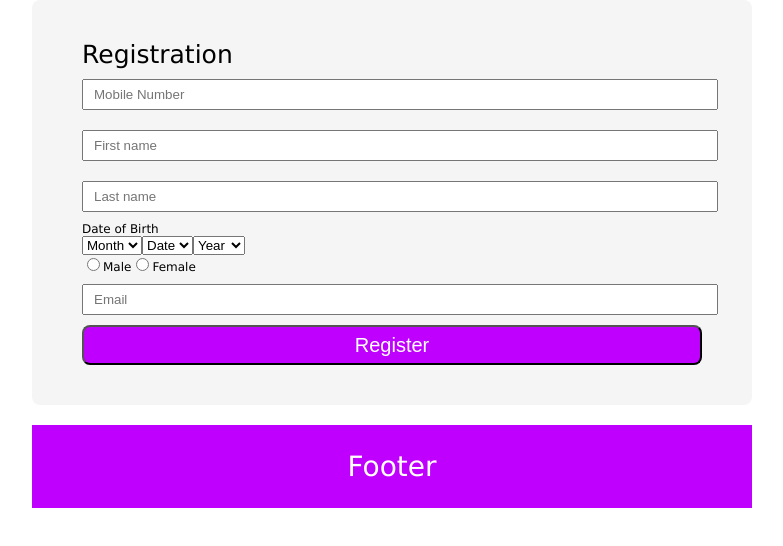
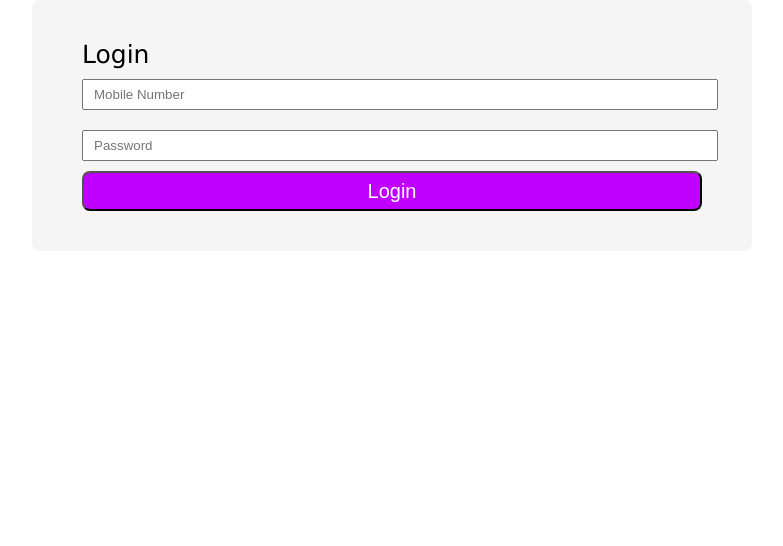
Before and after one commit to oscarhermawan17/mitrais-test, a React (Create React App) app in the folder frontend/: page /login in a window 1280 px wide. Shown: the top 546 px of the page, without its empty margins (248-1031 px from the left). Built offline with nearby package versions, Linux system fonts and the light colour scheme.

Commit message:
gotologin-without-render-404page-react-router-and-refactoring-message-response

```diff
--- a/frontend/package.json
+++ b/frontend/package.json
@@ -5,7 +5,8 @@
   "dependencies": {
     "axios": "^0.19.0",
     "react": "^16.10.2",
-    "react-dom": "^16.10.2"
+    "react-dom": "^16.10.2",
+    "react-router-dom": "^5.1.2"
   },
   "devDependencies": {
     "react-scripts": "3.2.0"
--- a/frontend/src/Footer.js
+++ /dev/null
@@ -1,16 +0,0 @@
-import React from 'react';
-import './App.css'
-
-class Footer extends React.Component {
-
-  render(){
-    return(
-      <div className={this.props.css_footer}>
-        Footer
-      </div>
-    )
-  }
-
-}
-
-export default Footer
--- a/frontend/src/App.css
+++ b/frontend/src/Style.css
@@ -74,3 +74,9 @@ button[type="submit"]{
   margin: 0 auto;
   margin-top: 20px;
 }
+
+.lost_page{
+  margin-top: 50px;
+  text-align: center;
+  font-size: 50px;
+}
--- /dev/null
+++ b/frontend/src/components/App.js
@@ -0,0 +1,21 @@
+import React from 'react';
+import { BrowserRouter,  Route, Switch } from 'react-router-dom';
+import Register from './Register'
+import Login from '../stateless/Login'
+import LostPage from '../stateless/LostPage'
+
+class App extends React.Component{
+    render(){
+        return (
+            <BrowserRouter>
+              <Switch>
+                <Route exact path="/" render={(props )=>  <Register {...props} />} />
+                <Route exact path="/login" render={(props )=>  <Login {...props} />} />
+                <Route path="/" render={(props )=>  <LostPage {...props} />} />
+              </Switch>
+            </BrowserRouter>
+          );
+    }
+}
+
+export default App
--- a/frontend/src/App.js
+++ b/frontend/src/components/Register.js
@@ -1,9 +1,9 @@
 import React from 'react';
-import Footer from './Footer'
+import Footer from '../stateless/Footer'
 import axios from 'axios'
-import './App.css'
+import '../Style.css'
 
-class App extends React.Component {
+class Register extends React.Component {
   constructor(){
     super()
     this.state = {
@@ -144,7 +144,7 @@ class App extends React.Component {
         <div className="login_container">
           <div className="form_button_login">
             <div className="make_relative">
-              <button type="submit" style={this.state.hidden_button} >Login</button>
+              <button type="submit" style={this.state.hidden_button} onClick={() => this.props.history.push('/login')}>Login</button>
              </div>
           </div>
         </div>
@@ -155,4 +155,4 @@ class App extends React.Component {
   }
 }
 
-export default App;
+export default Register
--- a/frontend/src/index.js
+++ b/frontend/src/index.js
@@ -1,7 +1,5 @@
 import React from 'react';
 import ReactDOM from 'react-dom';
-import App from './App';
-import Login from './Login'
+import App from './components/App';
 
 ReactDOM.render(<App />, document.getElementById('root'));
-// ReactDOM.render(<Login />, document.getElementById('root'));
--- /dev/null
+++ b/frontend/src/stateless/Footer.js
@@ -0,0 +1,9 @@
+import React from 'react';
+import '../Style.css'
+
+const Footer = props =>
+      <div className={props.css_footer}>
+        Footer
+      </div>
+
+export default Footer
--- /dev/null
+++ b/frontend/src/stateless/LostPage.js
@@ -0,0 +1,11 @@
+import React from 'react';
+import '../Style.css'
+
+const LostPage = ()  =>
+      <div>
+        <div className="lost_page">
+          404 Page Not Found
+        </div>
+      </div>
+
+export default LostPage;
```
Also changed, not shown: frontend/src/stateless/Login.js (renamed from frontend/src/Login.js, +2 -8 lines), 1 other file (tests, documents, lock files or other folders).
